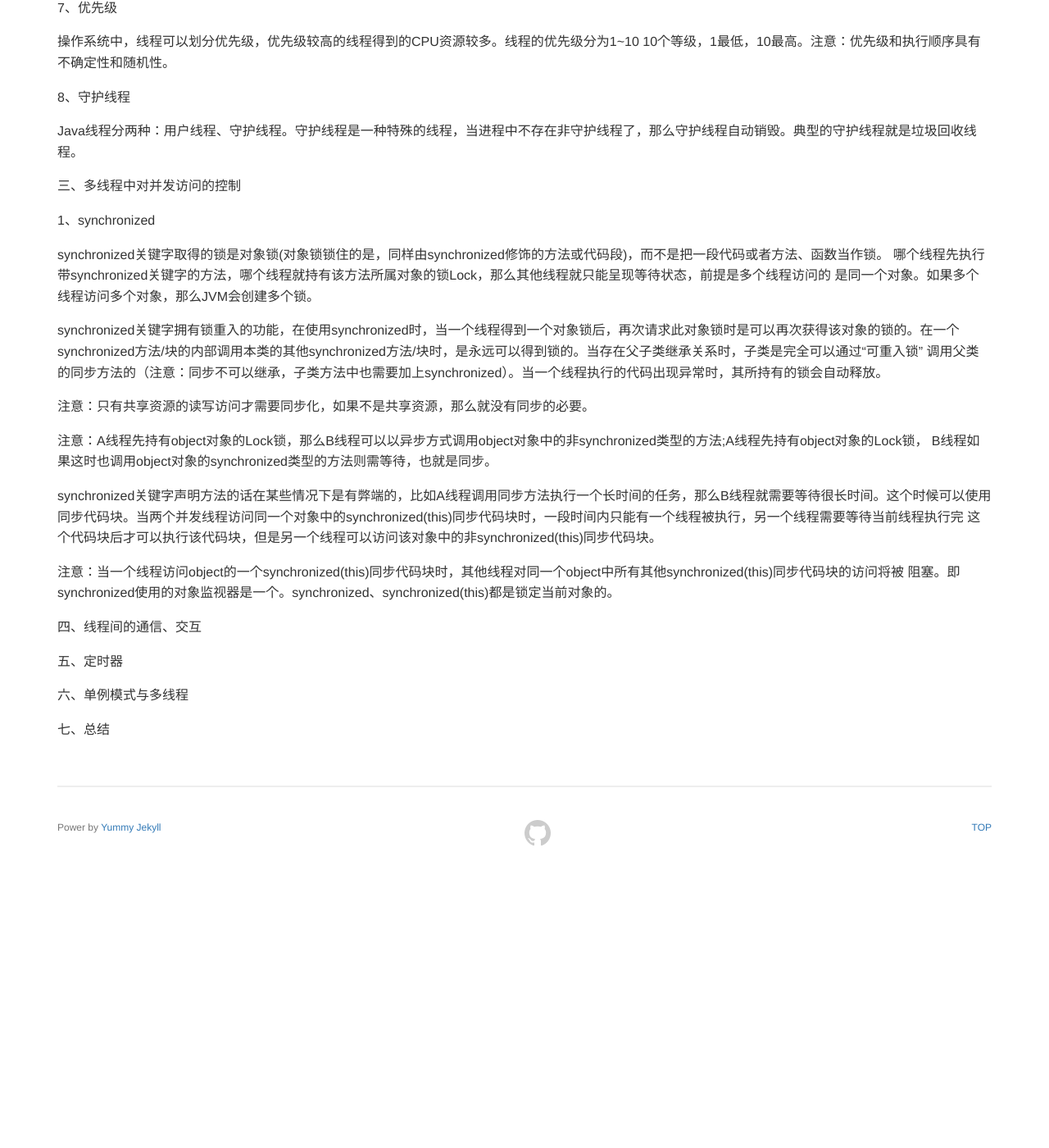
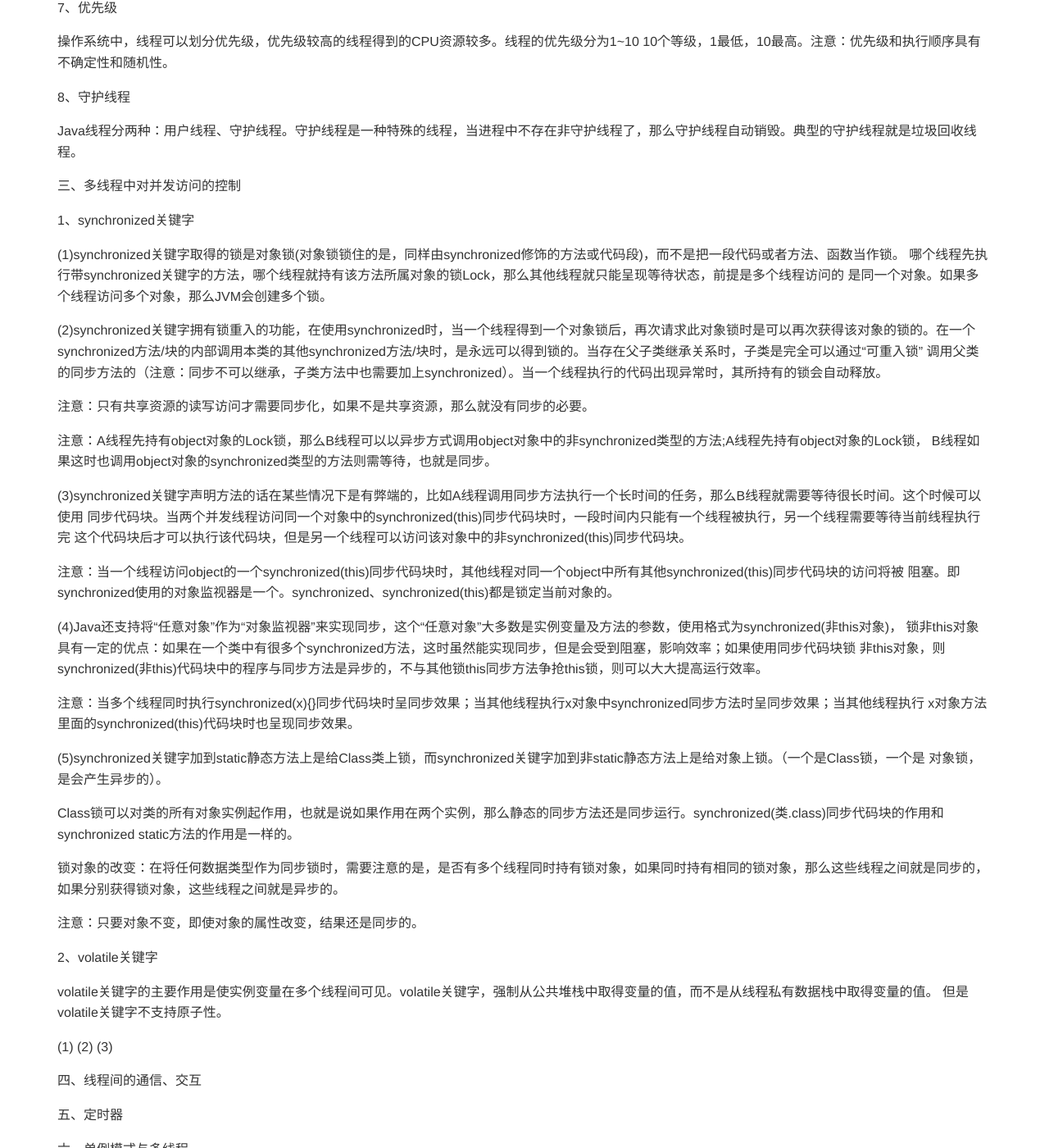
Before and after one commit to yaofengdoit/yaofengdoit.github.io, a Jekyll site: the page built from _posts/2020/04-06/2020-04-13-ReadBook-1.md, in a window 1280 px wide and 1400 px high, scrolled down 2075 px. Shown: the whole window at 82% size. Built offline with Jekyll 4.4.1, drawn with Linux system fonts in a browser that asks for light colours; a script that is not in the unit is left out; before the commit the page ends 3115 px from its top, so only the background shows below that.

Commit message:
readbook-juc

```diff
--- a/_posts/2020/04-06/2020-04-13-ReadBook-1.md
+++ b/_posts/2020/04-06/2020-04-13-ReadBook-1.md
@@ -92,13 +92,13 @@ Java线程分两种：用户线程、守护线程。守护线程是一种特殊
 
 三、多线程中对并发访问的控制
 
-1、synchronized
+1、synchronized关键字
 
-synchronized关键字取得的锁是对象锁(对象锁锁住的是，同样由synchronized修饰的方法或代码段)，而不是把一段代码或者方法、函数当作锁。
+(1)synchronized关键字取得的锁是对象锁(对象锁锁住的是，同样由synchronized修饰的方法或代码段)，而不是把一段代码或者方法、函数当作锁。
 哪个线程先执行带synchronized关键字的方法，哪个线程就持有该方法所属对象的锁Lock，那么其他线程就只能呈现等待状态，前提是多个线程访问的
 是同一个对象。如果多个线程访问多个对象，那么JVM会创建多个锁。
 
-synchronized关键字拥有锁重入的功能，在使用synchronized时，当一个线程得到一个对象锁后，再次请求此对象锁时是可以再次获得该对象的锁的。在一个
+(2)synchronized关键字拥有锁重入的功能，在使用synchronized时，当一个线程得到一个对象锁后，再次请求此对象锁时是可以再次获得该对象的锁的。在一个
 synchronized方法/块的内部调用本类的其他synchronized方法/块时，是永远可以得到锁的。当存在父子类继承关系时，子类是完全可以通过“可重入锁”
 调用父类的同步方法的（注意：同步不可以继承，子类方法中也需要加上synchronized）。当一个线程执行的代码出现异常时，其所持有的锁会自动释放。
 
@@ -107,13 +107,40 @@ synchronized方法/块的内部调用本类的其他synchronized方法/块时，
 注意：A线程先持有object对象的Lock锁，那么B线程可以以异步方式调用object对象中的非synchronized类型的方法;A线程先持有object对象的Lock锁，
 B线程如果这时也调用object对象的synchronized类型的方法则需等待，也就是同步。
 
-
-synchronized关键字声明方法的话在某些情况下是有弊端的，比如A线程调用同步方法执行一个长时间的任务，那么B线程就需要等待很长时间。这个时候可以使用
+(3)synchronized关键字声明方法的话在某些情况下是有弊端的，比如A线程调用同步方法执行一个长时间的任务，那么B线程就需要等待很长时间。这个时候可以使用
 同步代码块。当两个并发线程访问同一个对象中的synchronized(this)同步代码块时，一段时间内只能有一个线程被执行，另一个线程需要等待当前线程执行完
 这个代码块后才可以执行该代码块，但是另一个线程可以访问该对象中的非synchronized(this)同步代码块。
 
 注意：当一个线程访问object的一个synchronized(this)同步代码块时，其他线程对同一个object中所有其他synchronized(this)同步代码块的访问将被
 阻塞。即synchronized使用的对象监视器是一个。synchronized、synchronized(this)都是锁定当前对象的。
+
+(4)Java还支持将“任意对象”作为“对象监视器”来实现同步，这个“任意对象”大多数是实例变量及方法的参数，使用格式为synchronized(非this对象)，
+锁非this对象具有一定的优点：如果在一个类中有很多个synchronized方法，这时虽然能实现同步，但是会受到阻塞，影响效率；如果使用同步代码块锁
+非this对象，则synchronized(非this)代码块中的程序与同步方法是异步的，不与其他锁this同步方法争抢this锁，则可以大大提高运行效率。
+
+注意：当多个线程同时执行synchronized(x){}同步代码块时呈同步效果；当其他线程执行x对象中synchronized同步方法时呈同步效果；当其他线程执行
+x对象方法里面的synchronized(this)代码块时也呈现同步效果。
+
+(5)synchronized关键字加到static静态方法上是给Class类上锁，而synchronized关键字加到非static静态方法上是给对象上锁。（一个是Class锁，一个是
+对象锁，是会产生异步的）。
+
+Class锁可以对类的所有对象实例起作用，也就是说如果作用在两个实例，那么静态的同步方法还是同步运行。synchronized(类.class)同步代码块的作用和
+synchronized static方法的作用是一样的。
+
+锁对象的改变：在将任何数据类型作为同步锁时，需要注意的是，是否有多个线程同时持有锁对象，如果同时持有相同的锁对象，那么这些线程之间就是同步的，
+如果分别获得锁对象，这些线程之间就是异步的。
+
+注意：只要对象不变，即使对象的属性改变，结果还是同步的。
+
+
+2、volatile关键字
+
+volatile关键字的主要作用是使实例变量在多个线程间可见。volatile关键字，强制从公共堆栈中取得变量的值，而不是从线程私有数据栈中取得变量的值。
+但是volatile关键字不支持原子性。
+
+(1)
+(2)
+(3)
 
 
 
```
